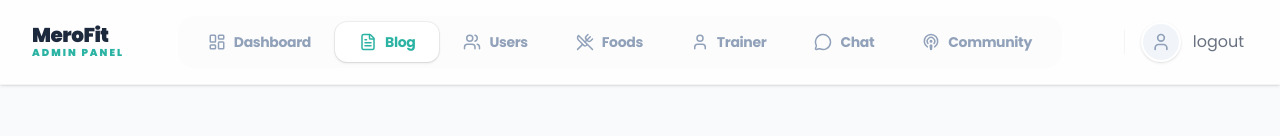
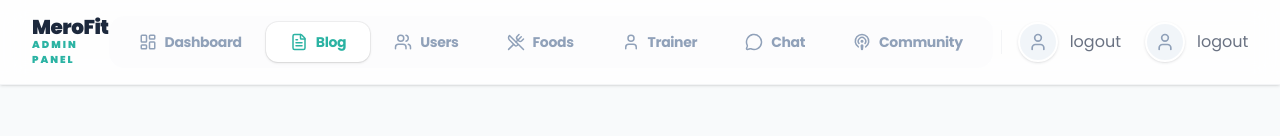
Before and after one commit to HimeshIslington123/FYP-MeroFit, a React app in the folder frontend/: page /adminblog in a window 1280 px wide. Shown: the top 136 px of the page. Built offline with nearby package versions, Linux system fonts and the light colour scheme; no server answers; the HTML template or start-up script is replaced by a standard one.

Commit message:
updged navbaf

```diff
--- a/frontend/src/AdminDashboardComponent/Navbar.jsx
+++ b/frontend/src/AdminDashboardComponent/Navbar.jsx
@@ -80,6 +80,13 @@ const Navbar = () => {
           </div>
          <p className="text-gray-500">logout</p>
         </button>
+
+         <button className="flex items-center gap-3 pl-2 pr-1 py-1 rounded-full hover:bg-gray-50 transition-all group">
+          <div className="w-10 h-10 rounded-full bg-slate-100 flex items-center justify-center border-2 border-white shadow-sm group-hover:border-[#2bb3a3]/30 transition-all overflow-hidden">
+            <User className="text-slate-400" size={20} />
+          </div>
+         <p className="text-gray-500">logout</p>
+        </button>
       </div>
     </nav>
   );
```
